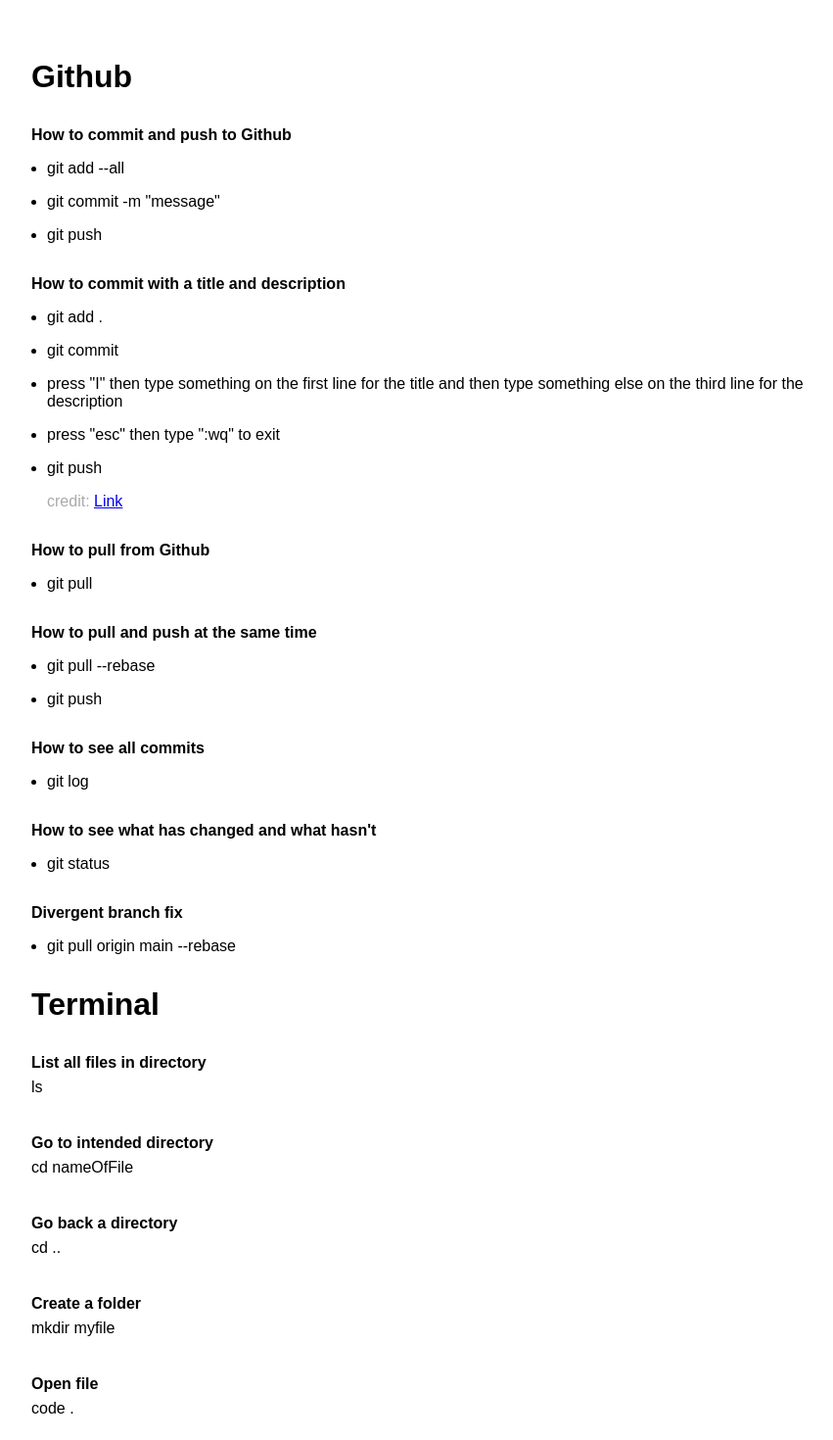
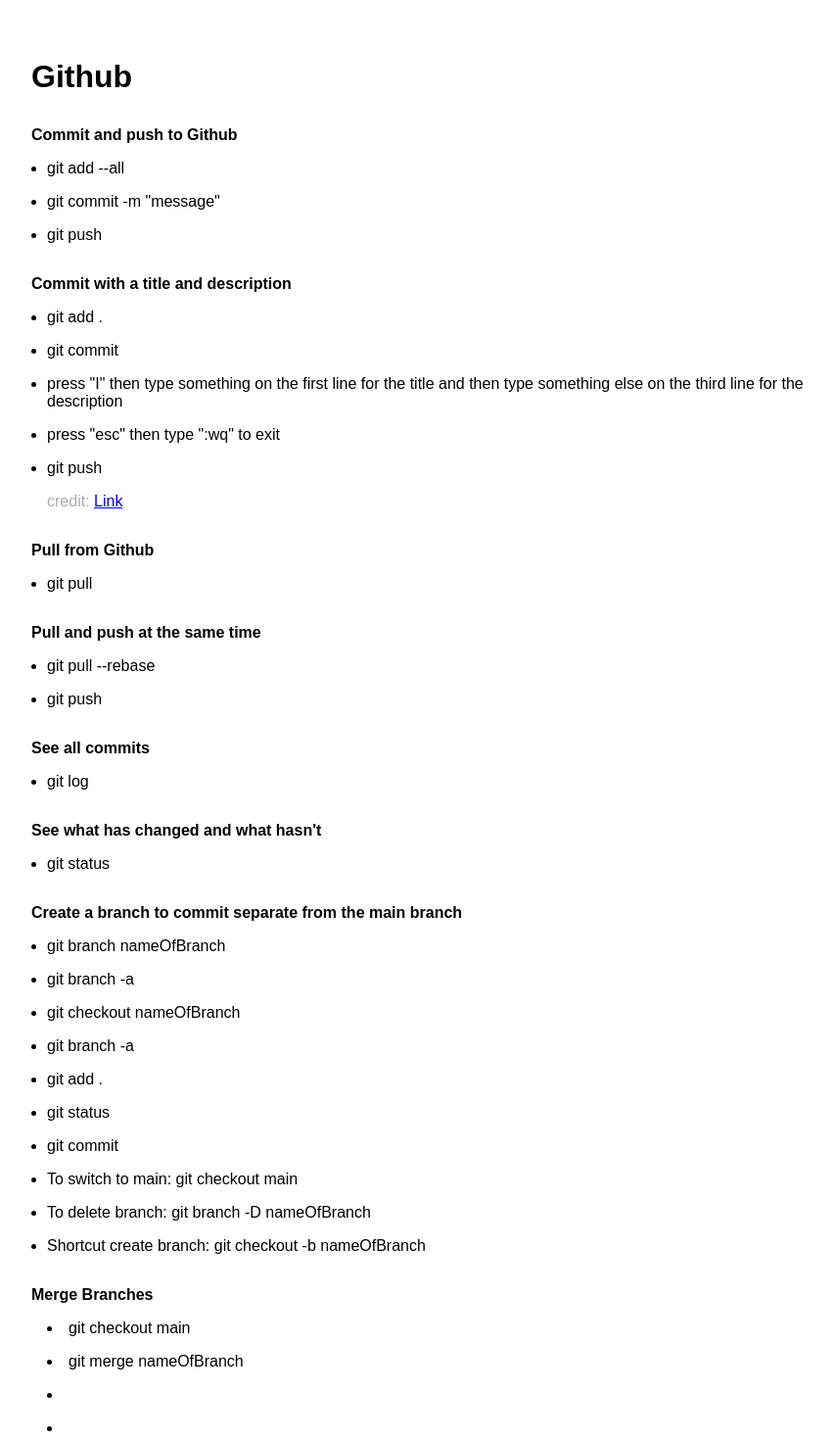
Before and after one commit to robteaw/guide2, a React (Create React App) app: page /git in a window 1280 px wide. Shown: the part 100-1570 px from the top of the page at 98% size, without its empty margins (168-1019 px from the left). Built offline with nearby package versions, Linux system fonts and the light colour scheme; the HTML template or start-up script is replaced by a standard one.

Commit message:
Github Page Updated
* Added create branch and merge branch info

```diff
--- a/src/pages/GIt/Git.tsx
+++ b/src/pages/GIt/Git.tsx
@@ -3,43 +3,71 @@
     <>
       <div className="info">
         <h1>Github</h1>
-        <h3>How to commit and push to Github</h3>
+        <h3>Commit and push to Github</h3>
         <ul>
           <li>git add --all</li>
           <li>git commit -m "message"</li>
           <li>git push</li>
         </ul>
 
-        <h3>How to commit with a title and description</h3>
+        <h3>Commit with a title and description</h3>
         <ul>
           <li>git add .</li>
           <li>git commit</li>
-            <li>press "I" then type something on the first line for the title and then type something else on the third line for the description</li>
+          <li>
+            press "I" then type something on the first line for the title and
+            then type something else on the third line for the description
+          </li>
           <li>press "esc" then type ":wq" to exit</li>
           <li>git push</li>
-            <span>credit: <a href="https://haydar-ai.medium.com/learning-how-to-git-creating-a-longer-commit-message-16ca32746c3a">Link</a></span>
+          <span>
+            credit:{" "}
+            <a href="https://haydar-ai.medium.com/learning-how-to-git-creating-a-longer-commit-message-16ca32746c3a">
+              Link
+            </a>
+          </span>
         </ul>
 
-        <h3>How to pull from Github</h3>
+        <h3>Pull from Github</h3>
         <ul>
           <li>git pull</li>
         </ul>
 
-        <h3>How to pull and push at the same time</h3>
+        <h3>Pull and push at the same time</h3>
         <ul>
           <li>git pull --rebase</li>
           <li>git push</li>
         </ul>
 
-        <h3>How to see all commits</h3>
+        <h3>See all commits</h3>
         <ul>
           <li>git log</li>
         </ul>
 
-        <h3>How to see what has changed and what hasn't</h3>
+        <h3>See what has changed and what hasn't</h3>
         <ul>
           <li>git status</li>
         </ul>
+
+        <h3>Create a branch to commit separate from the main branch</h3>
+        <ul>
+          <li>git branch nameOfBranch</li>
+          <li>git branch -a</li>
+          <li>git checkout nameOfBranch</li>
+          <li>git branch -a</li>
+          <li>git add .</li>
+          <li>git status</li>
+          <li>git commit</li>
+          <li>To switch to main: git checkout main</li>
+          <li>To delete branch: git branch -D nameOfBranch</li>
+          <li>Shortcut create branch: git checkout -b nameOfBranch</li>
+        </ul>
+
+        <h3>Merge Branches</h3>
+        <li>git checkout main</li>
+        <li>git merge nameOfBranch</li>
+        <li></li>
+        <li></li>
 
         <h3>Divergent branch fix</h3>
         <ul>
@@ -62,13 +90,11 @@
 
         <h3>Open file</h3>
         <p>code .</p>
-
       </div>
 
       <script src="main.js"></script>
     </>
-  )
+  );
 }
 
-
 // test commit
```
Lines whose indentation alone changed are shown as unchanged.
